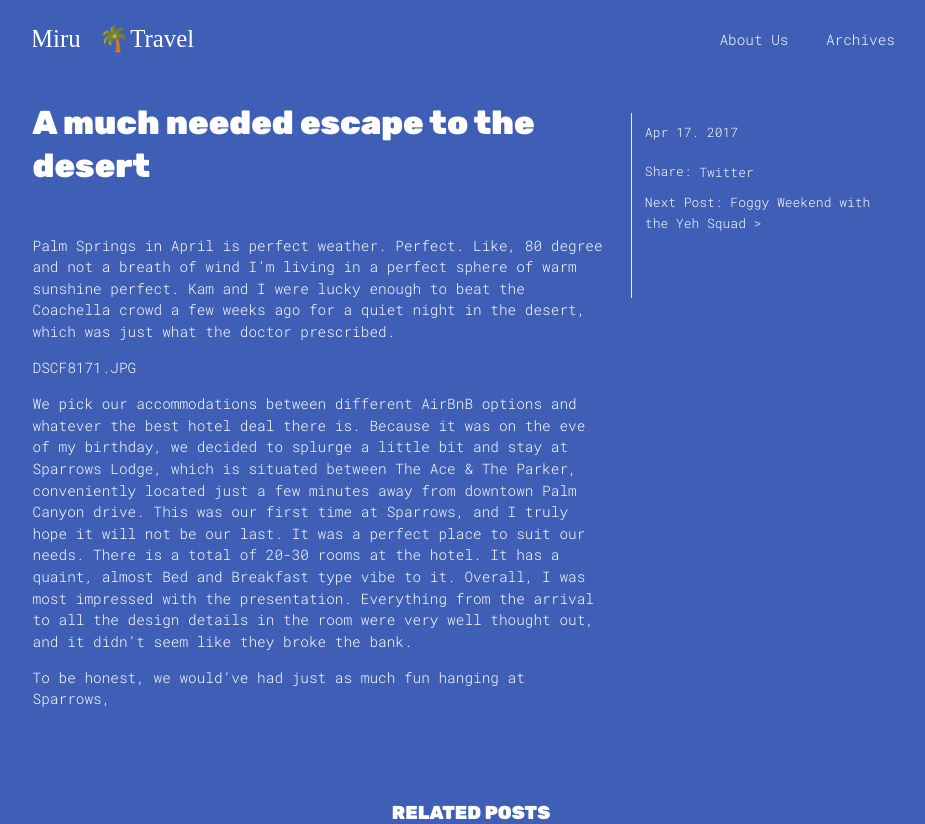
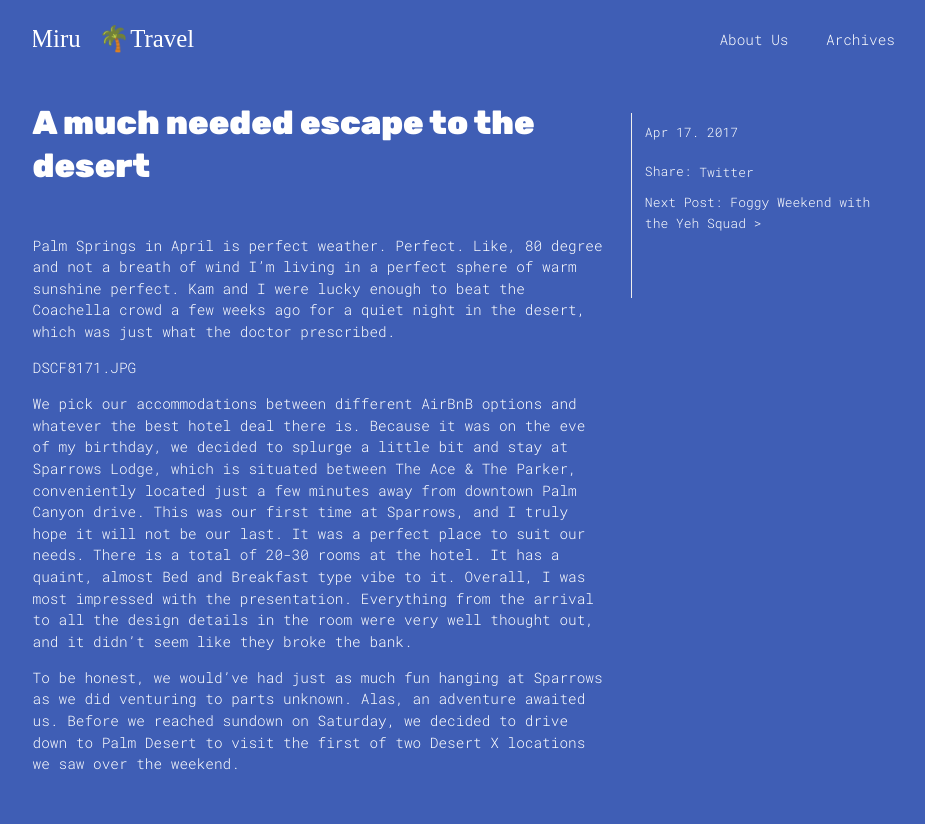
Before and after one commit to PHironaka/Miru-Blog, a Jekyll site: the page built from _posts/2017-04-17-a-much-needed-escape-to-the-desert.markdown, in a window 1280 px wide. Shown: the top 824 px of the page, without its empty margins (169-1094 px from the left). Built offline with Jekyll 4.4.1, drawn with Linux system fonts in a browser that asks for light colours; nearby versions of some CDN libraries; grey boxes are pictures that could not be loaded.

Commit message:
Updated A Much Needed Escape To The Desert

```diff
--- a/_posts/2017-04-17-a-much-needed-escape-to-the-desert.markdown
+++ b/_posts/2017-04-17-a-much-needed-escape-to-the-desert.markdown
@@ -9,4 +9,4 @@
 
 We pick our accommodations between different AirBnB options and whatever the best hotel deal there is. Because it was on the eve of my birthday, we decided to splurge a little bit and stay at Sparrows Lodge, which is situated between The Ace & The Parker, conveniently located just a few minutes away from downtown Palm Canyon drive. This was our first time at Sparrows, and I truly hope it will not be our last. It was a perfect place to suit our needs. There is a total of 20-30 rooms at the hotel. It has a quaint, almost Bed and Breakfast type vibe to it. Overall, I was most impressed with the presentation. Everything from the arrival to all the design details in the room were very well thought out, and it didn't seem like they broke the bank.
 
-To be honest, we would've had just as much fun hanging at Sparrows,
+To be honest, we would've had just as much fun hanging at Sparrows as we did venturing to parts unknown. Alas, an adventure awaited us. Before we reached sundown on Saturday, we decided to drive down to Palm Desert to visit the first of two Desert X locations we saw over the weekend.
```
